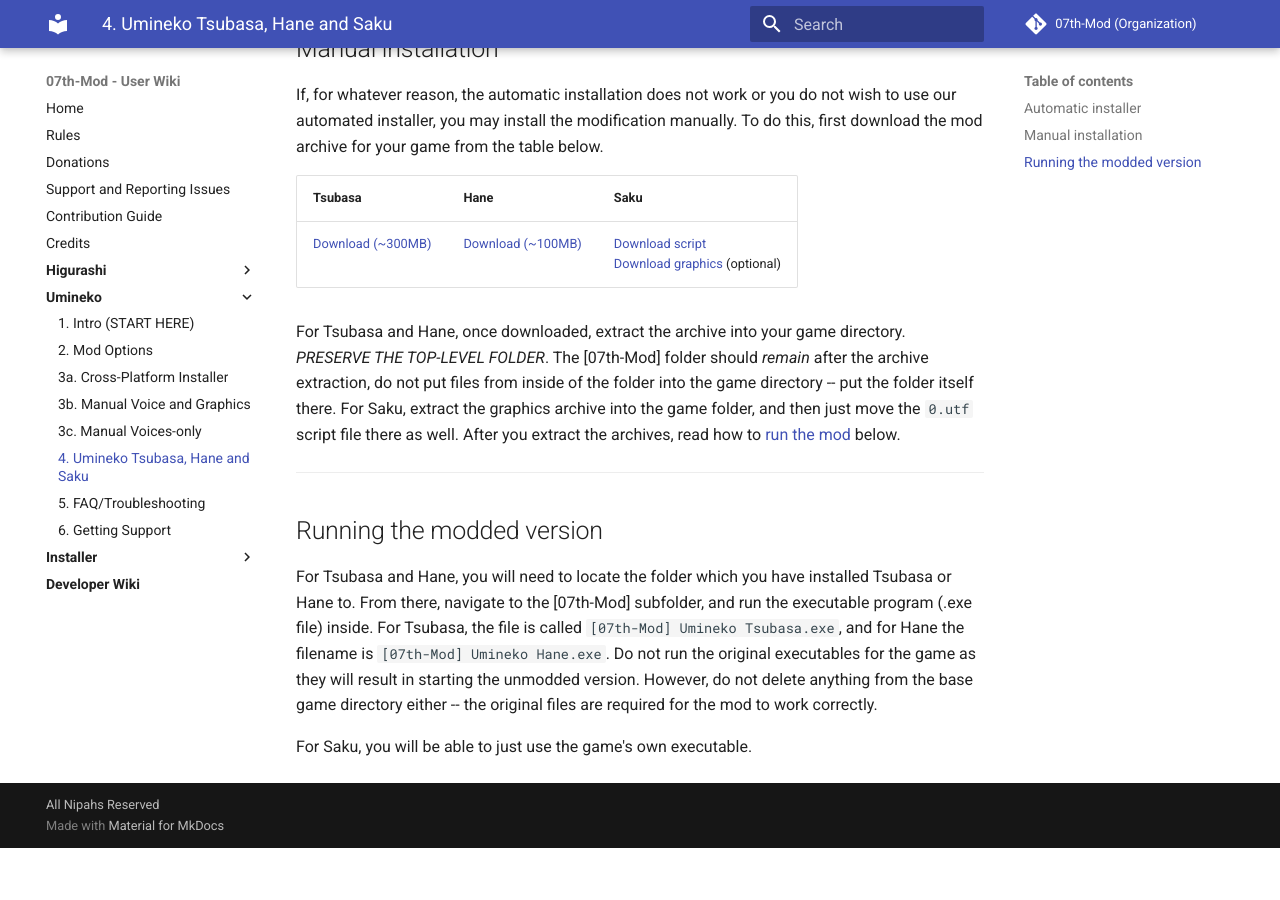
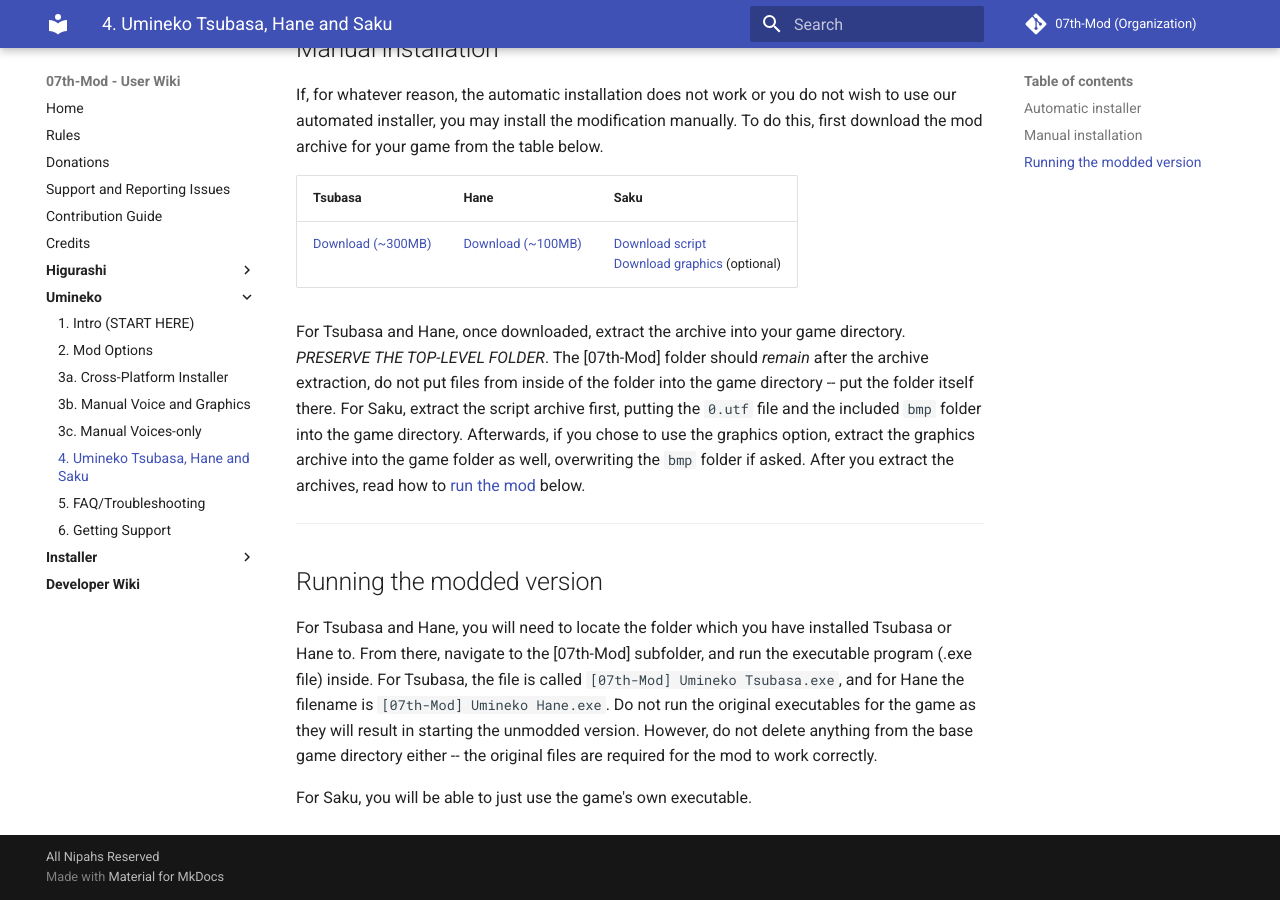
Before and after one commit to 07th-mod/wiki, an MkDocs documentation site: the page built from docs/Umineko/Tsubasa-Hane.md, in a window 1280 px wide and 900 px high, scrolled down 946 px. Built offline with MkDocs 1.6.1 and Material for MkDocs 9.7.7, drawn with Linux system fonts in a browser that asks for light colours; before the commit the page ends 1794 px from its top, so only the background shows below that.

Commit message:
Update Tsubasa-Hane.md

```diff
--- a/docs/Umineko/Tsubasa-Hane.md
+++ b/docs/Umineko/Tsubasa-Hane.md
@@ -33,7 +33,7 @@
 |[Download (~300MB)](https://07th-mod.com/Bern/Tsubasa/umineko-tsubasa-ons.zip)|[Download (~100MB)](https://07th-mod.com/Bern/Hane/umineko-hane-ons.zip)|[Download script](https://github.com/07th-mod/umineko-saku/archive/master.zip)<br>[Download graphics](https://07th-mod.com/Bern/Saku/UminekoSaku-Graphics.7z) (optional)|
 
 For Tsubasa and Hane, once downloaded, extract the archive into your game directory. *PRESERVE THE TOP-LEVEL FOLDER*. The \[07th-Mod\] folder should *remain* after the archive extraction, do not put files from inside of the folder into the game directory -- put the folder itself there.
-For Saku, extract the graphics archive into the game folder, and then just move the `0.utf` script file there as well.
+For Saku, extract the script archive first, putting the `0.utf` file and the included `bmp` folder into the game directory. Afterwards, if you chose to use the graphics option, extract the graphics archive into the game folder as well, overwriting the `bmp` folder if asked.
 After you extract the archives, read how to [run the mod](#running-the-modded-version) below.
 
 ---
```
